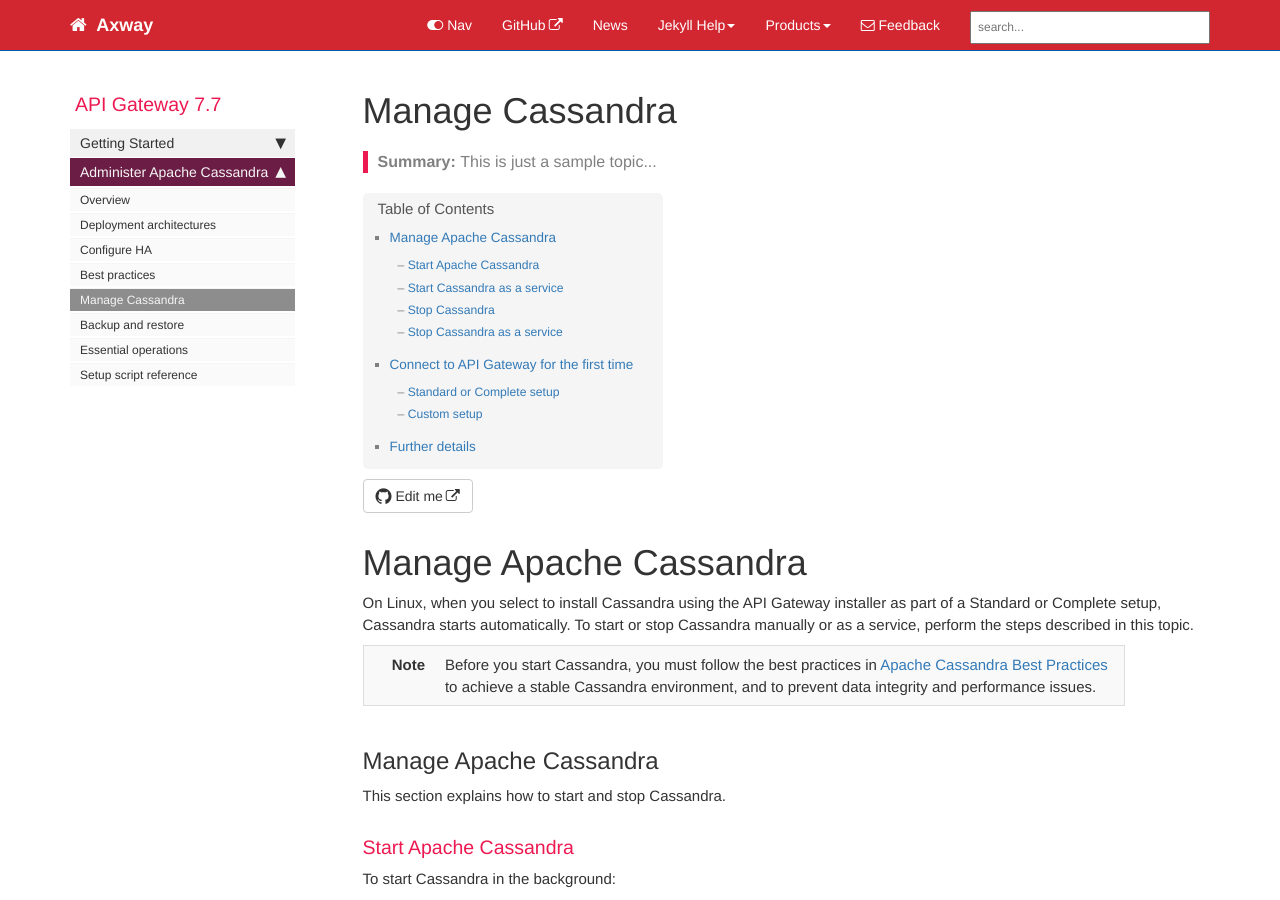
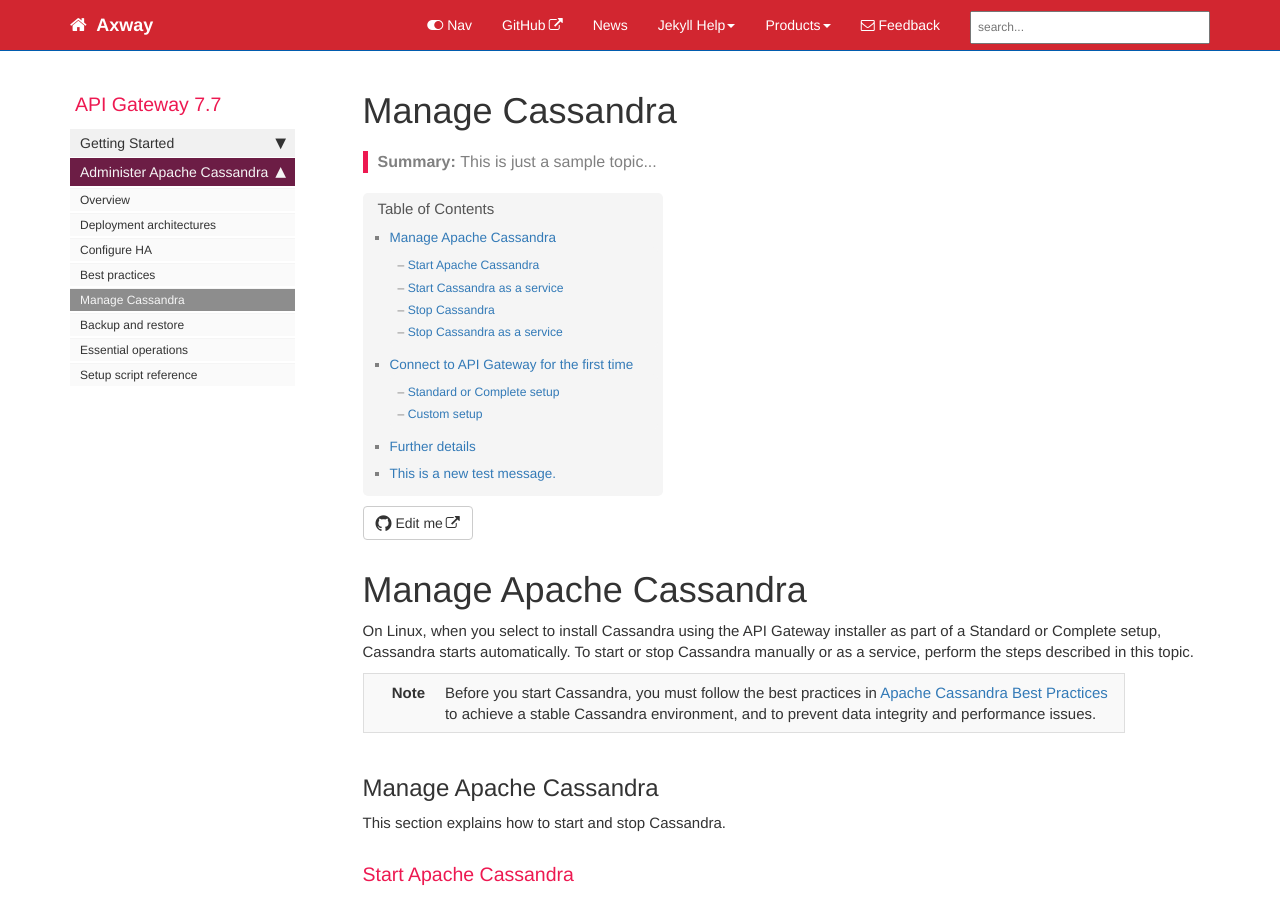
Before and after one commit to andreamussap/Axway_Docs4All_Hackathon, a Jekyll site: the page built from doctheme/pages/apigateway/cassadmin/cassandra_manage.md, in a window 1280 px wide and 900 px high. Built offline with Jekyll 4.4.1, drawn with Linux system fonts in a browser that asks for light colours; nearby versions of some CDN libraries; comment, search, counter and statistics services are not loaded; some of the changed text lies outside the part shown.

Commit message:
Update cassandra_manage.md

```diff
--- a/doctheme/pages/apigateway/cassadmin/cassandra_manage.md
+++ b/doctheme/pages/apigateway/cassadmin/cassandra_manage.md
@@ -133,3 +133,5 @@
   - [http://docs.datastax.com/en/cassandra/2.2/](http://docs.datastax.com/en/cassandra/2.2/ "http://docs.datastax.com/en/cassandra/2.2/")
 
 {% include links.html %}
+
+## This is a new test message.
```
